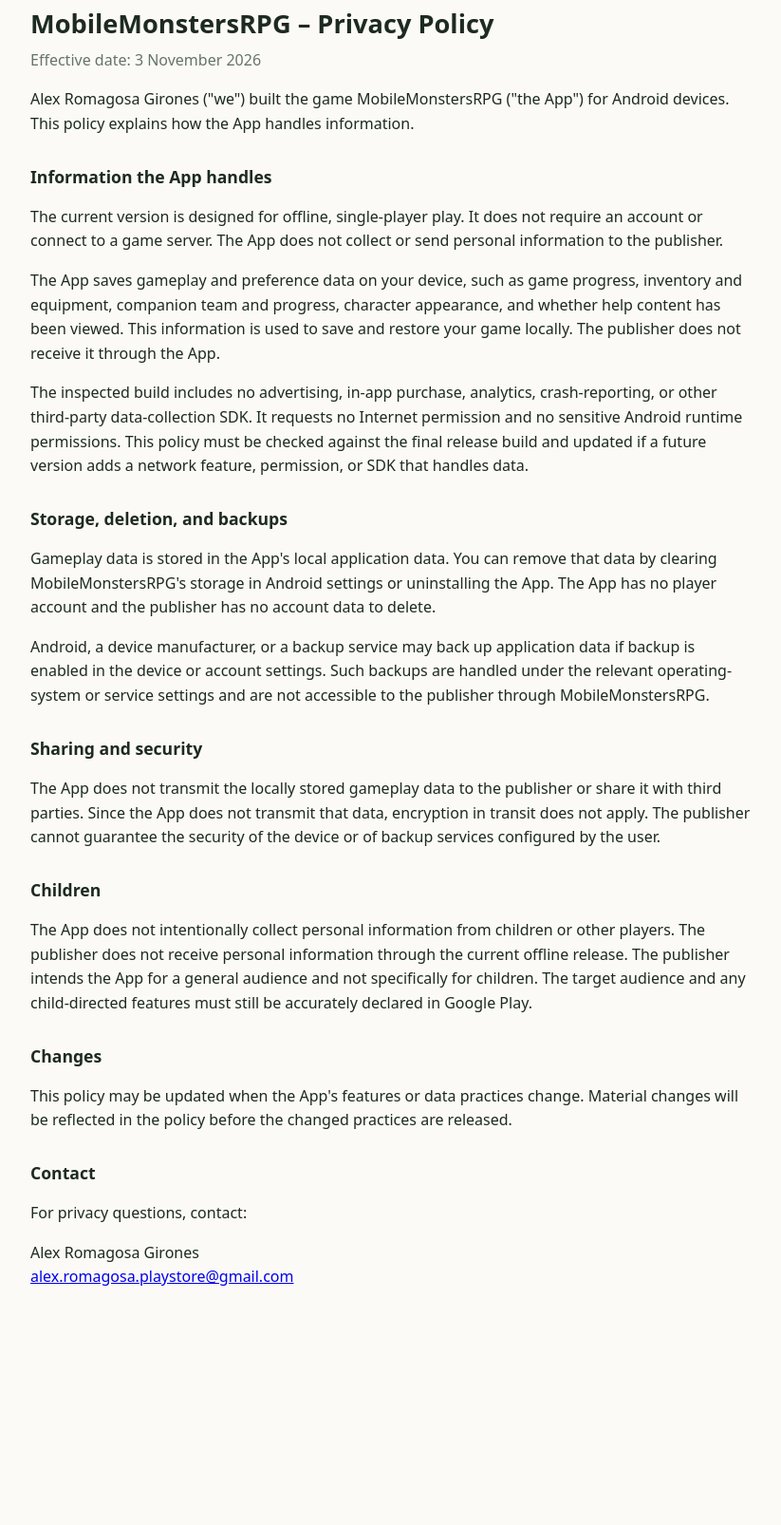
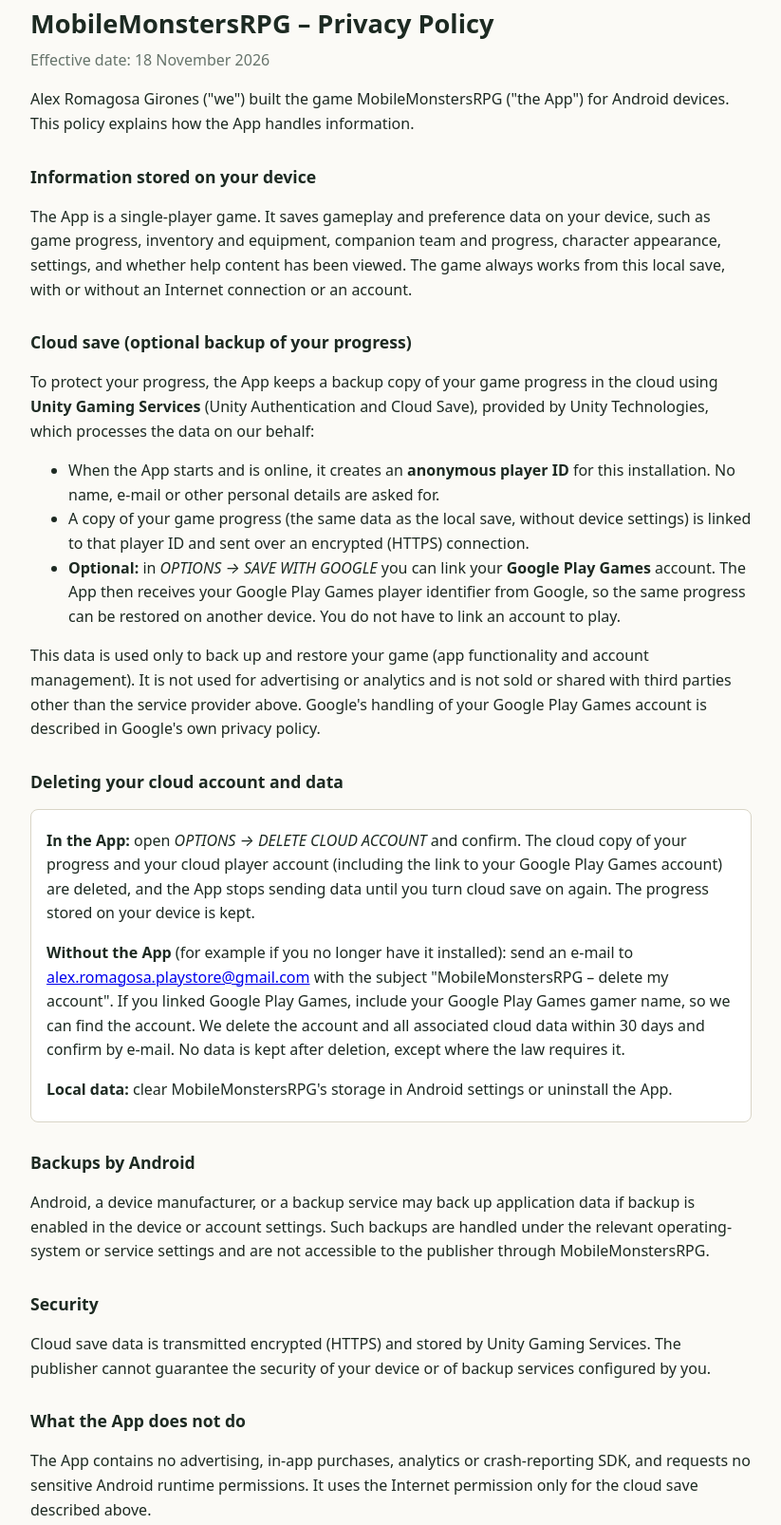
Before and after one commit to ALEXRG27/mobilemonstersrpg-privacy, a plain HTML site: page index.html in a window 1280 px wide. Shown: the part 39-1645 px from the top of the page at 95% size, without its empty margins (228-1051 px from the left). Before the commit the page ends 1461 px from the top, so only its background shows below. Drawn offline with Linux system fonts and the light colour scheme.

Commit message:
index.html: la política nueva (cloud save, Google Play Games, borrar la cuenta) con un enlace a los términos. Reemplaza el index.html actual. terms.html: los términos del servicio nuevos. Cubren que el juego es gratis, la licencia de uso, qué no se permite (trampas, copiar el juego), la cuenta de la nube, la garantía con tus derechos de consumidor protegidos, y la ley española.

```diff
--- a/index.html
+++ b/index.html
@@ -9,37 +9,53 @@
   h1 { font-size: 1.7rem; margin-bottom: 0; }
   .date { color: #66746b; margin-top: 4px; }
   h2 { font-size: 1.1rem; margin-top: 1.6em; }
+  nav { margin-top: 2em; color: #66746b; }
+  .box { background: #fff; border: 1px solid #d9d5c7; border-radius: 8px; padding: 4px 16px; }
 </style>
 </head>
 <body>
 <h1>MobileMonstersRPG – Privacy Policy</h1>
-<p class="date">Effective date: 3 November 2026</p>
+<p class="date">Effective date: 18 November 2026</p>
 
 <p>Alex Romagosa Girones ("we") built the game MobileMonstersRPG ("the App") for Android devices. This policy explains how the App handles information.</p>
 
-<h2>Information the App handles</h2>
-<p>The current version is designed for offline, single-player play. It does not require an account or connect to a game server. The App does not collect or send personal information to the publisher.</p>
+<h2>Information stored on your device</h2>
+<p>The App is a single-player game. It saves gameplay and preference data on your device, such as game progress, inventory and equipment, companion team and progress, character appearance, settings, and whether help content has been viewed. The game always works from this local save, with or without an Internet connection or an account.</p>
 
-<p>The App saves gameplay and preference data on your device, such as game progress, inventory and equipment, companion team and progress, character appearance, and whether help content has been viewed. This information is used to save and restore your game locally. The publisher does not receive it through the App.</p>
+<h2>Cloud save (optional backup of your progress)</h2>
+<p>To protect your progress, the App keeps a backup copy of your game progress in the cloud using <strong>Unity Gaming Services</strong> (Unity Authentication and Cloud Save), provided by Unity Technologies, which processes the data on our behalf:</p>
+<ul>
+  <li>When the App starts and is online, it creates an <strong>anonymous player ID</strong> for this installation. No name, e-mail or other personal details are asked for.</li>
+  <li>A copy of your game progress (the same data as the local save, without device settings) is linked to that player ID and sent over an encrypted (HTTPS) connection.</li>
+  <li><strong>Optional:</strong> in <em>OPTIONS → SAVE WITH GOOGLE</em> you can link your <strong>Google Play Games</strong> account. The App then receives your Google Play Games player identifier from Google, so the same progress can be restored on another device. You do not have to link an account to play.</li>
+</ul>
+<p>This data is used only to back up and restore your game (app functionality and account management). It is not used for advertising or analytics and is not sold or shared with third parties other than the service provider above. Google's handling of your Google Play Games account is described in Google's own privacy policy.</p>
 
-<p>The inspected build includes no advertising, in-app purchase, analytics, crash-reporting, or other third-party data-collection SDK. It requests no Internet permission and no sensitive Android runtime permissions. This policy must be checked against the final release build and updated if a future version adds a network feature, permission, or SDK that handles data.</p>
+<h2 id="delete-account">Deleting your cloud account and data</h2>
+<div class="box">
+<p><strong>In the App:</strong> open <em>OPTIONS → DELETE CLOUD ACCOUNT</em> and confirm. The cloud copy of your progress and your cloud player account (including the link to your Google Play Games account) are deleted, and the App stops sending data until you turn cloud save on again. The progress stored on your device is kept.</p>
+<p><strong>Without the App</strong> (for example if you no longer have it installed): send an e-mail to <a href="mailto:alex.romagosa.playstore@gmail.com?subject=MobileMonstersRPG%20-%20delete%20my%20account">alex.romagosa.playstore@gmail.com</a> with the subject "MobileMonstersRPG – delete my account". If you linked Google Play Games, include your Google Play Games gamer name, so we can find the account. We delete the account and all associated cloud data within 30 days and confirm by e-mail. No data is kept after deletion, except where the law requires it.</p>
+<p><strong>Local data:</strong> clear MobileMonstersRPG's storage in Android settings or uninstall the App.</p>
+</div>
 
-<h2>Storage, deletion, and backups</h2>
-<p>Gameplay data is stored in the App's local application data. You can remove that data by clearing MobileMonstersRPG's storage in Android settings or uninstalling the App. The App has no player account and the publisher has no account data to delete.</p>
-
+<h2>Backups by Android</h2>
 <p>Android, a device manufacturer, or a backup service may back up application data if backup is enabled in the device or account settings. Such backups are handled under the relevant operating-system or service settings and are not accessible to the publisher through MobileMonstersRPG.</p>
 
-<h2>Sharing and security</h2>
-<p>The App does not transmit the locally stored gameplay data to the publisher or share it with third parties. Since the App does not transmit that data, encryption in transit does not apply. The publisher cannot guarantee the security of the device or of backup services configured by the user.</p>
+<h2>Security</h2>
+<p>Cloud save data is transmitted encrypted (HTTPS) and stored by Unity Gaming Services. The publisher cannot guarantee the security of your device or of backup services configured by you.</p>
+
+<h2>What the App does not do</h2>
+<p>The App contains no advertising, in-app purchases, analytics or crash-reporting SDK, and requests no sensitive Android runtime permissions. It uses the Internet permission only for the cloud save described above.</p>
 
 <h2>Children</h2>
-<p>The App does not intentionally collect personal information from children or other players. The publisher does not receive personal information through the current offline release. The publisher intends the App for a general audience and not specifically for children. The target audience and any child-directed features must still be accurately declared in Google Play.</p>
+<p>The publisher intends the App for a general audience and not specifically for children. The App does not ask for personal details; the cloud save uses an anonymous player ID unless a player chooses to link a Google Play Games account.</p>
 
 <h2>Changes</h2>
 <p>This policy may be updated when the App's features or data practices change. Material changes will be reflected in the policy before the changed practices are released.</p>
 
 <h2>Contact</h2>
-<p>For privacy questions, contact:</p>
+<p>For privacy questions or account deletion requests, contact:</p>
 <p>Alex Romagosa Girones<br><a href="mailto:alex.romagosa.playstore@gmail.com">alex.romagosa.playstore@gmail.com</a></p>
+<p style="margin-top:2em;color:#66746b">Privacy Policy · <a href="terms.html">Terms of Service</a></p>
 </body>
 </html>
```
Also changed, not shown: terms.html (added, +58 -0 lines).
